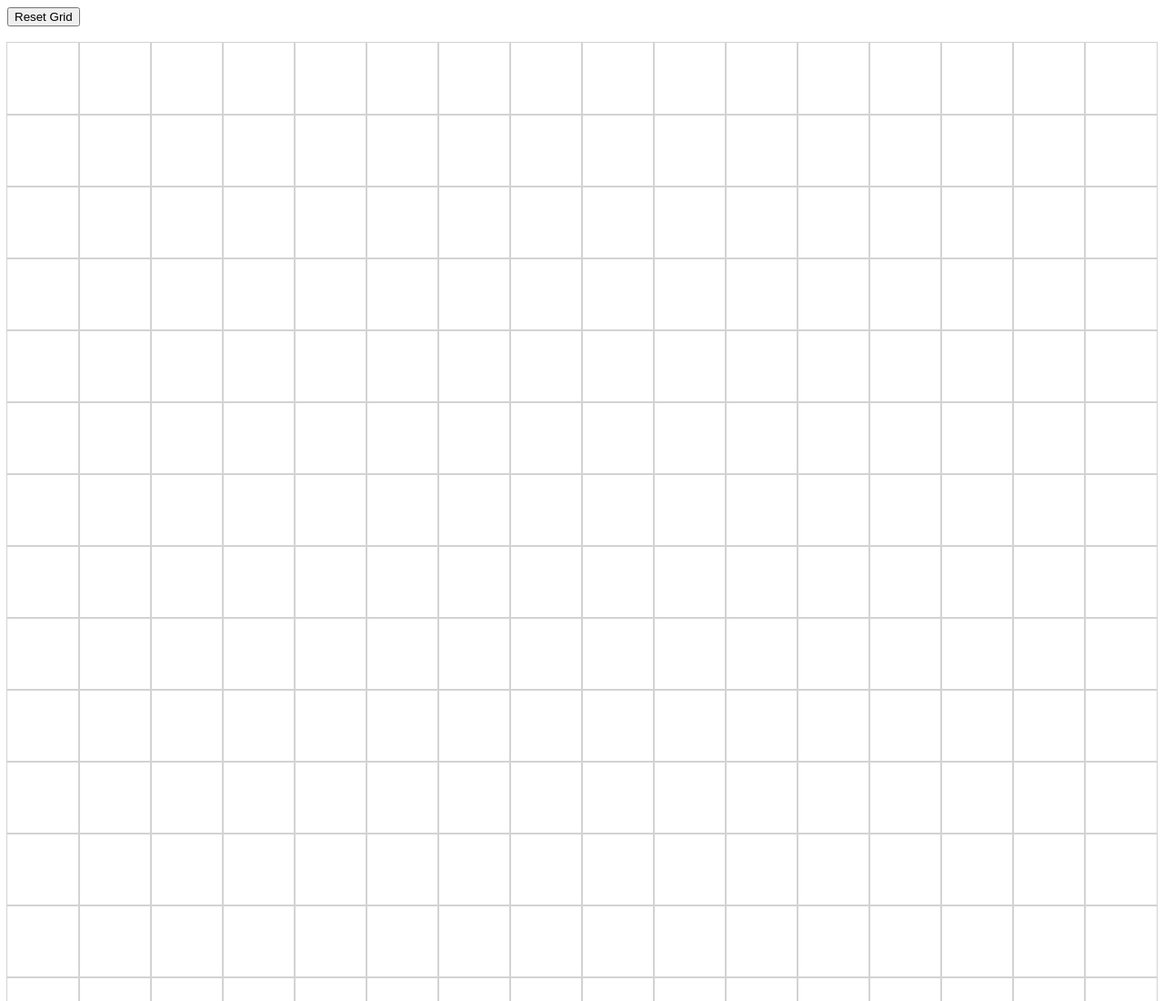
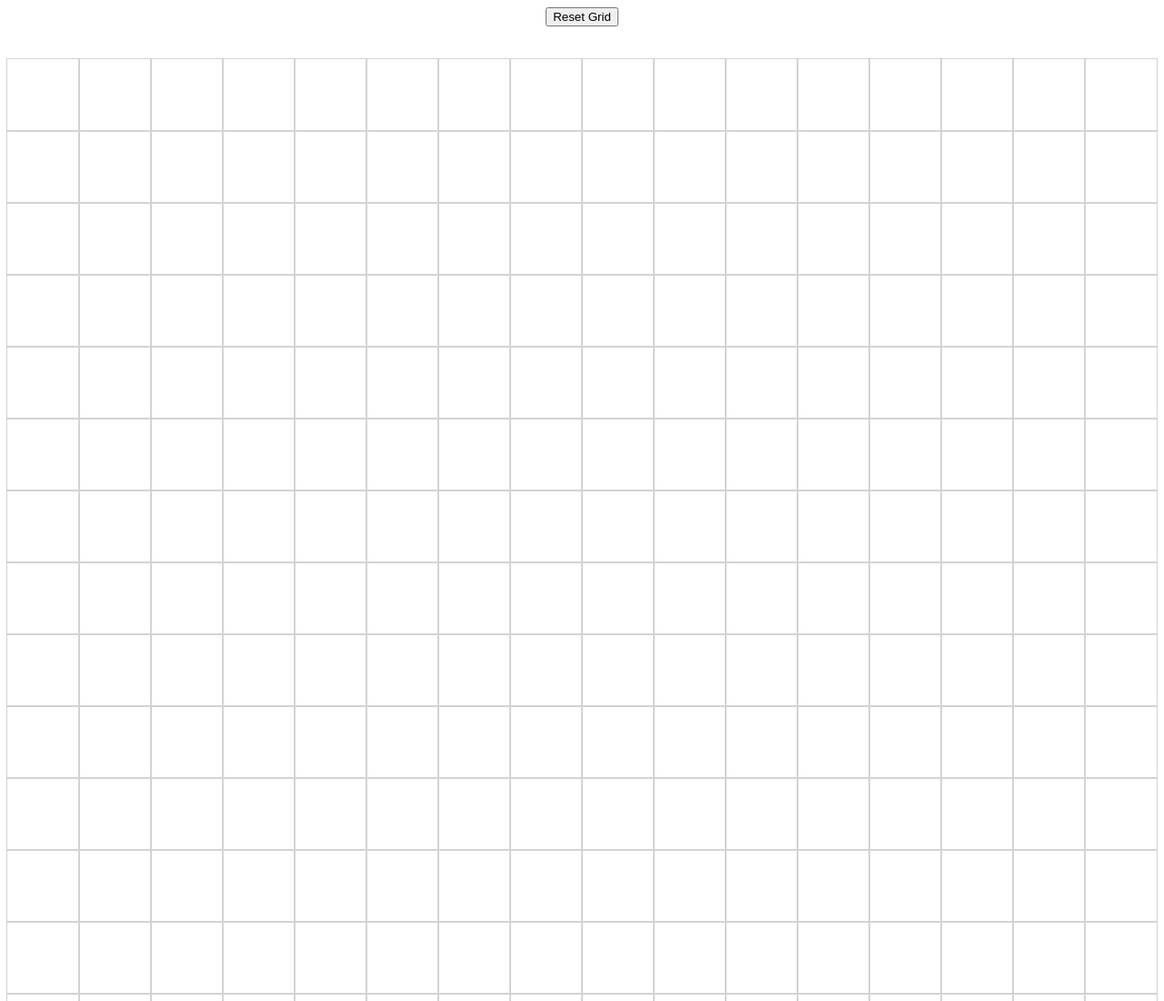
Before and after one commit to PoistJ/etch-a-sketch, a plain HTML site: page index.html in a window 1280 px wide. Shown: the top 1100 px of the page at 91% size. Drawn offline with Linux system fonts and the light colour scheme.

Commit message:
Centered the reset button

```diff
--- a/stylesheet/style.css
+++ b/stylesheet/style.css
@@ -15,3 +15,8 @@
     min-width: calc(100% / var(--number));
     aspect-ratio: 1 / 1;
 }
+
+#resetButton {
+    display: block;
+    margin: 0 auto;
+}
```
